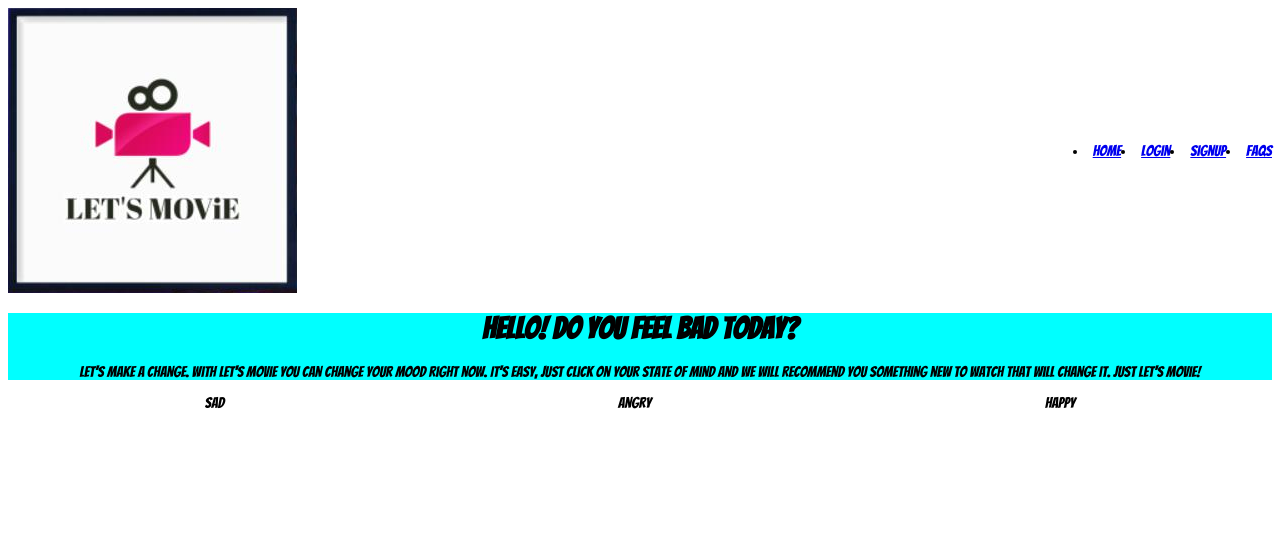
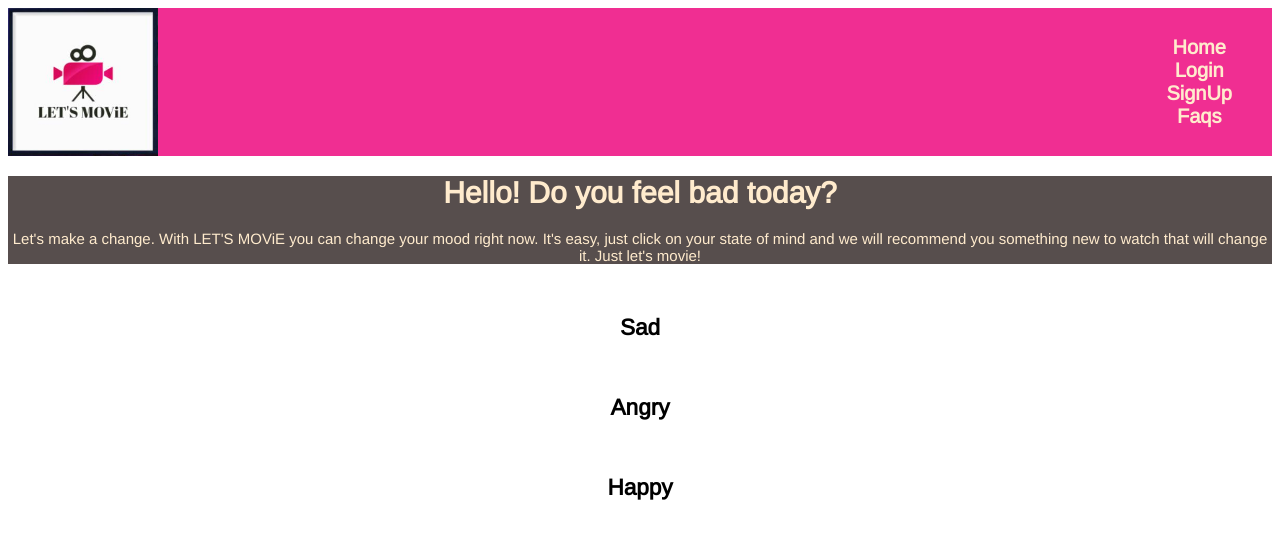
Before and after one commit to BielQuerol/projectM1, a plain HTML site: page index.html in a window 1280 px wide. Drawn offline with nearby package versions, Linux system fonts and the light colour scheme; a script that the page names is missing.

Commit message:
html y más CSS

```diff
--- /dev/null
+++ b/css/style.css
@@ -0,0 +1,66 @@
+
+
+
+html{
+    font-family: 'Arimo', sans-serif;
+    font-weight: 400;
+    line-height: normal;
+    font-size: 15px;
+}
+header       {
+    background-color:#F02E92 ;
+}
+.heading     {
+    display: flex;
+	flex-direction: row;
+	flex-wrap: nowrap;
+	justify-content: space-between;
+	align-items: center;
+	align-content: space-between;
+}
+.heading img  {
+    width: 150px ;
+}
+.bar          {
+    list-style: none;
+    display: flex;
+	flex-direction: column;
+	flex-wrap: nowrap;
+	justify-content: center;
+	align-items: center;
+    align-content: space-around;
+    color:  blanchedalmond;
+    padding: 20px ;
+}
+li a{
+    color: blanchedalmond ;
+    font-weight: bold;
+    margin: 20px ;
+    text-decoration:none;
+    font-size: 20px;
+
+}
+
+
+
+
+
+
+.instructions    {
+    text-align: center;
+    background-color:#574E4D;
+    color:blanchedalmond;
+
+
+}
+.containermenu     {
+    display: flex;
+	flex-direction: column;
+	flex-wrap: nowrap;
+	justify-content: center;
+	align-items: center;
+    align-content: space-around;
+}
+.containeritems     {
+
+}
--- a/index.html
+++ b/index.html
@@ -3,12 +3,12 @@
 
 <head>
   <meta charset="UTF-8">
-  <link href="https://fonts.googleapis.com/css2?family=Bangers&display=swap" rel="stylesheet">
-  <link rel="stylesheet" media="(media-features)" href="styles.css" />
+  <link href="https://fonts.googleapis.com/css2?family=Arimo&display=swap" rel="stylesheet">
+  <link rel="stylesheet" media="(media-features)" href="css/style.css" />
   <meta name="viewport" content="width=device-width, initial-scale=1.0">
   <meta http-equiv="X-UA-Compatible" content="ie=edge">
 
-  <link rel="stylesheet" href="style.css">
+  <link rel="stylesheet" href="css/style.css">
 
   <script src="https://code.jquery.com/jquery-3.1.1.min.js"></script>
   <script src="script.js"></script>
@@ -35,12 +35,12 @@
   Just let's movie!</p>
 </div>
 <div class="containermenu">
-<div class="containeritem">
-  <img src="">Sad</div>
+ <div class="containeritem">
+  <img src=""><h2>Sad</h2></div>
+ <div class="containeritem">
+    <img src=""><h2>Angry</h2></div>
   <div class="containeritem">
-    <img src="">Angry</div>
-    <div class="containeritem">
-      <img src="">Happy</div>
+    <img src=""><h2>Happy</h2></div>
 
 
 </div>
--- a/style.css
+++ /dev/null
@@ -1,43 +0,0 @@
-
-
-
-html{
-    font-family: "Bangers", cursive;
-    font-weight: 400;
-    line-height: normal;
-    font-size: 15px;
-}
-.heading     {
-    display: flex;
-	flex-direction: row;
-	flex-wrap: nowrap;
-	justify-content: space-between;
-	align-items: center;
-	align-content: space-between;
-}
-.bar          {
-    display: flex;
-	flex-direction: row;
-	flex-wrap: nowrap;
-	justify-content: space-between;
-	align-items: center;
-	align-content: space-between;
-}
-.bar li  {
-
-}
-
-
-
-
-
-
-.instructions    {
-    text-align: center;
-    background-color: aqua;
-
-}
-.containermenu     {
-    display: flex;
-    justify-content:space-around
-}
```
Also changed, not shown: faqs.html (+3 -3 lines), login.html (+3 -3 lines), signup.html (+3 -3 lines), 1 other file.
